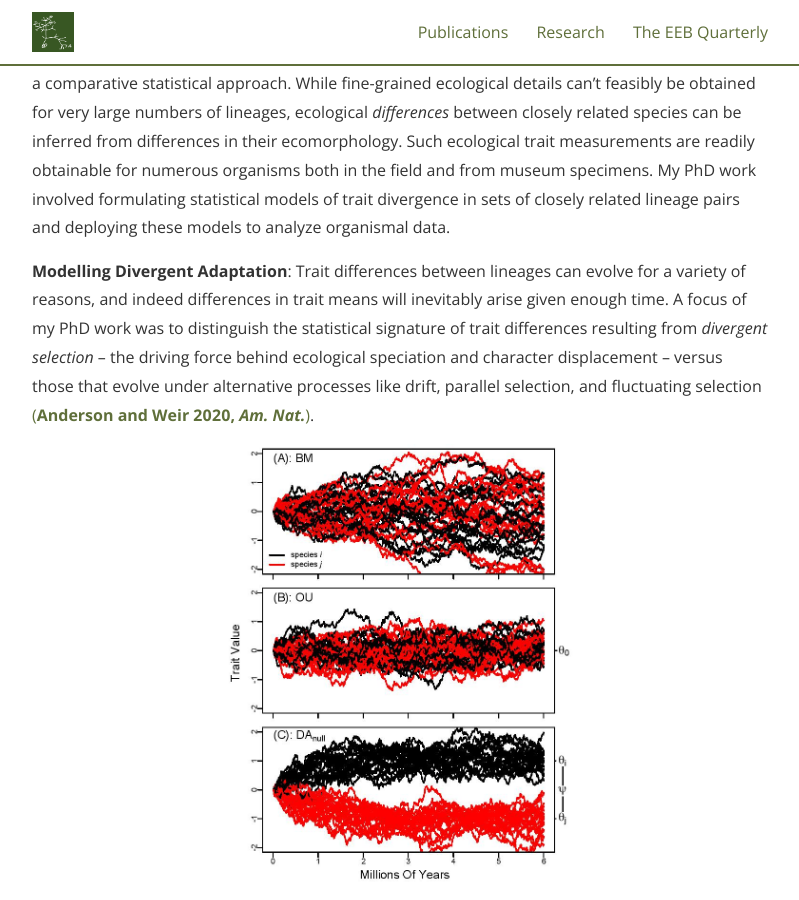
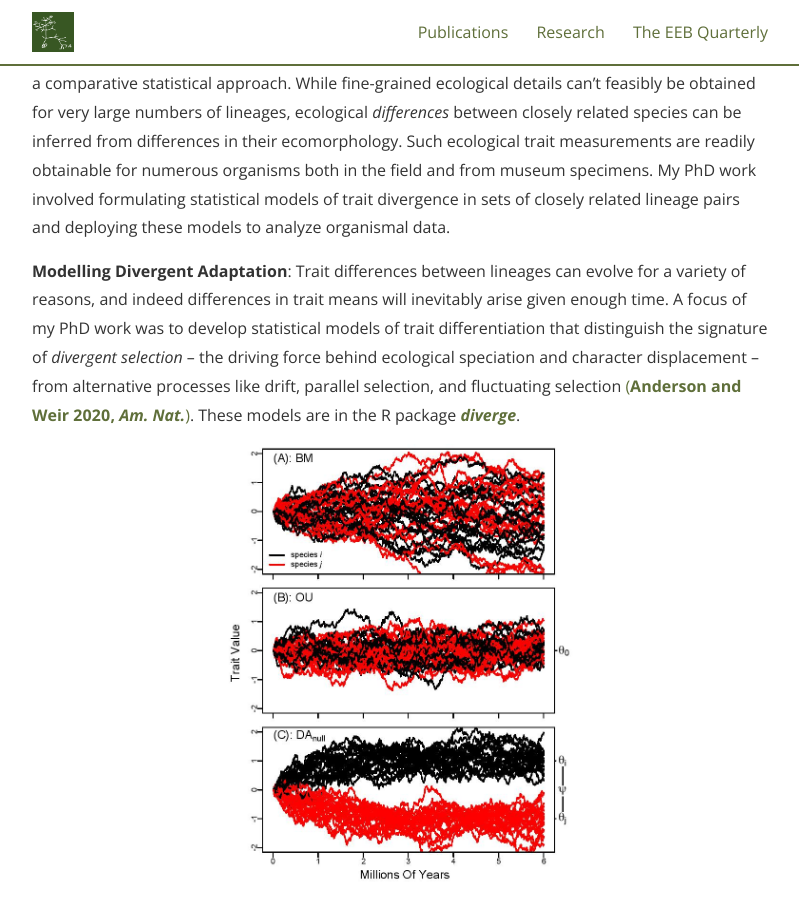
Before and after one commit to SeanASAnderson/SeanASAnderson.github.io, a Jekyll site: the page built from research.md, in a window 1280 px wide and 900 px high, scrolled down 1734 px. Shown: the whole window, without its empty margins (240-1039 px from the left). Built offline with Jekyll 4.4.1, drawn with Linux system fonts in a browser that asks for light colours; nearby versions of some CDN libraries; some web fonts are replaced.

Commit message:
researchupdate3

```diff
--- a/research.md
+++ b/research.md
@@ -34,7 +34,7 @@ It is likely that continental lineages seldom experience conditions equally amen
 
 Addressing the generality of adaptive ecological divergence as an engine of diversification requires a comparative statistical approach. While fine-grained ecological details can't feasibly be obtained for very large numbers of lineages, ecological *differences* between closely related species can be inferred from differences in their ecomorphology. Such ecological trait measurements are readily obtainable for numerous organisms both in the field and from museum specimens. My PhD work involved formulating statistical models of trait divergence in sets of closely related lineage pairs and deploying these models to analyze organismal data.
 
-**Modelling Divergent Adaptation**: Trait differences between lineages can evolve for a variety of reasons, and indeed differences in trait means will inevitably arise given enough time. A focus of my PhD work was to distinguish the statistical signature of trait differences resulting from *divergent selection* -- the driving force behind ecological speciation and character displacement -- versus those that evolve under alternative processes like drift, parallel selection, and fluctuating selection [(**Anderson and Weir 2020, *Am. Nat.***)](https://doi.org/10.1086/710338).
+**Modelling Divergent Adaptation**: Trait differences between lineages can evolve for a variety of reasons, and indeed differences in trait means will inevitably arise given enough time. A focus of my PhD work was to develop statistical models of trait differentiation that distinguish the signature of *divergent selection* -- the driving force behind ecological speciation and character displacement -- from alternative processes like drift, parallel selection, and fluctuating selection [(**Anderson and Weir 2020, *Am. Nat.***)](https://doi.org/10.1086/710338). These models are in the R package [***diverge***](https://cran.r-project.org/web/packages/diverge/index.html).
 
 <img src="/assets/aw2020_fig1.jpg" alt="aw2020fig1" style="width:350px;"/>
 
```
